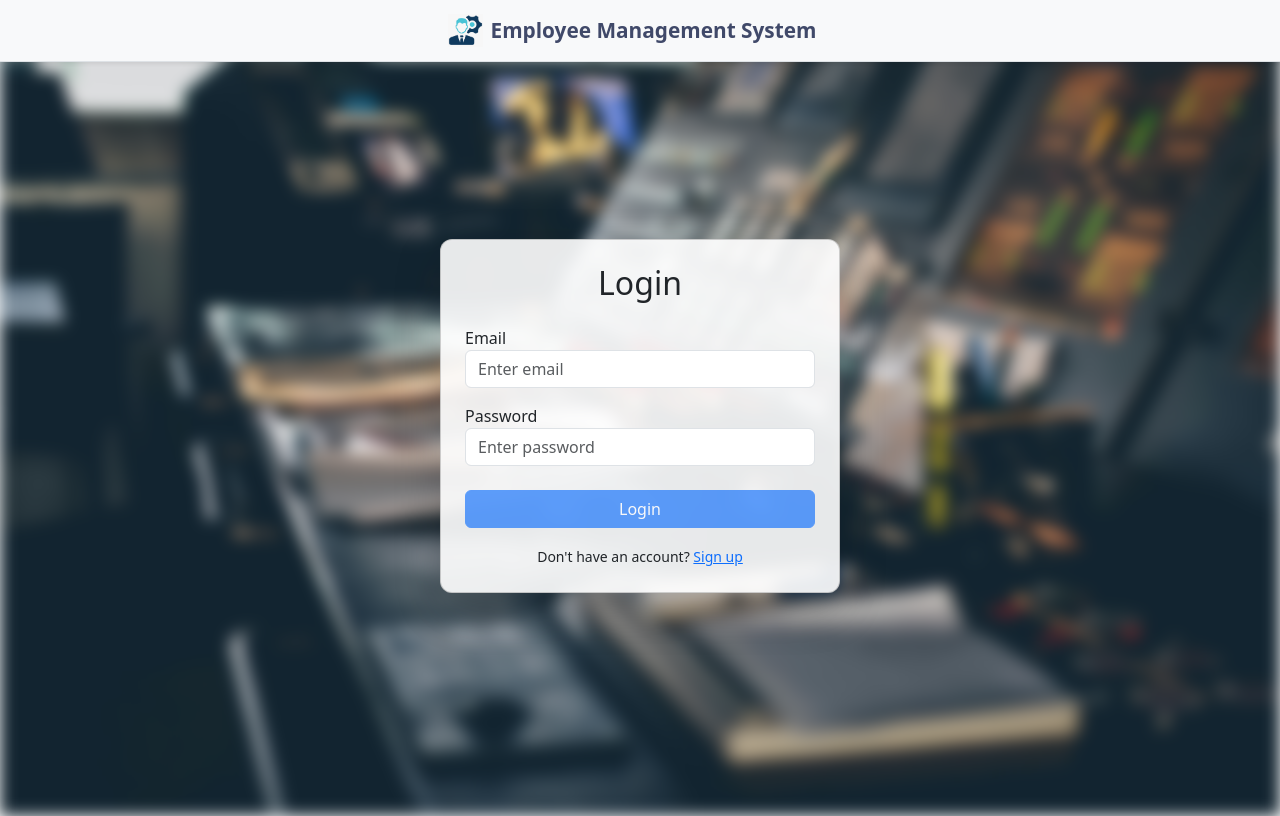
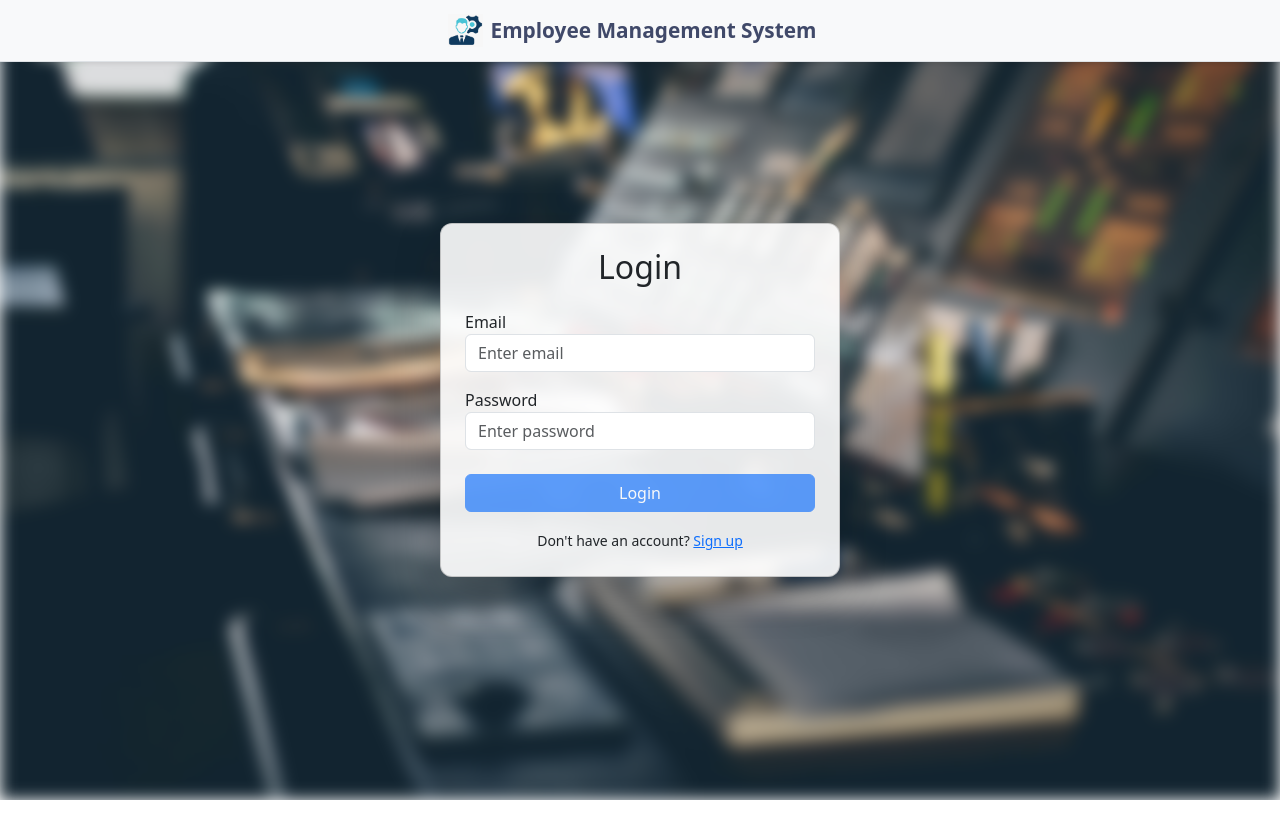
Before and after one commit to munizaiqbal/employee-management-system, a React (Create React App) app in the folder client/: page / in a window 1280 px wide. Built offline with nearby package versions, Linux system fonts and the light colour scheme.

Commit message:
fix some bugs

```diff
--- a/client/src/App.js
+++ b/client/src/App.js
@@ -31,7 +31,7 @@ function LayoutWrapper() {
   return (
     <>
       <Navbar />
-      <div className="d-flex flex-column flex-md-row mt-3">
+
         {!hideSidebar && <Sidebar />}
 
         <div className=" flex-grow-1 ">
@@ -113,7 +113,7 @@ function LayoutWrapper() {
             <Route path="*" element={<Login />} />
           </Routes>
         </div>
-      </div>
+
     </>
   );
 }
```
